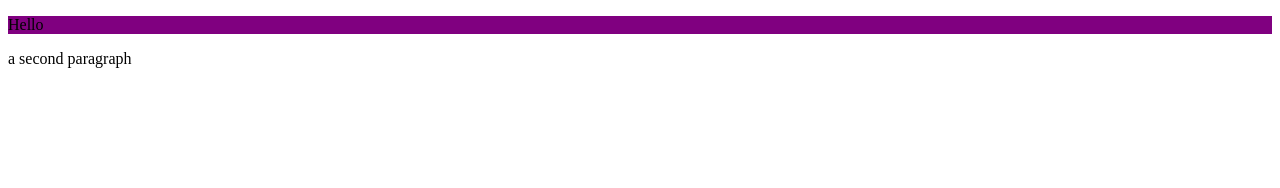
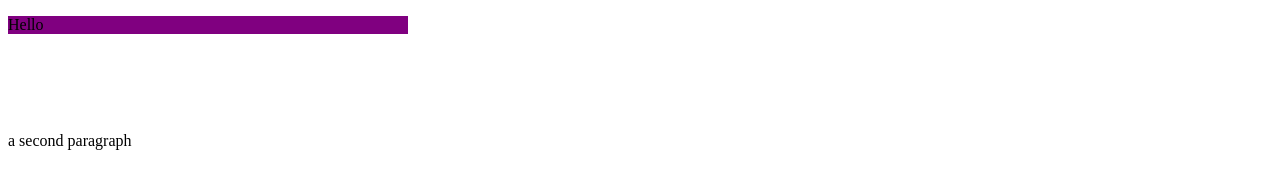
Before and after one commit to uncogito/temp, a plain HTML site: page index.html in a window 1280 px wide. Drawn offline with Linux system fonts and the light colour scheme.

Commit message:
trying to div

```diff
--- a/index.html
+++ b/index.html
@@ -2,9 +2,11 @@
 <html>
 	<head></head>
 		<link href="style.css" rel="stylesheet">
-<title>a title</title>
+		<title>trainosaurus</title>
 	<body>
+		<div id="greetingContainer">
 			<p id="greeting">Hello</p>
+		</div>
 		<p>a second paragraph</p>
 	</body>
 </html>
--- a/style.css
+++ b/style.css
@@ -1 +1,2 @@
-#greeting {background-color: purple; border-color: red;)
+#greetingContainer {width:400px; height:100px}
+#greeting {background-color: purple; border-color: red;}
```
Lines whose indentation alone changed are shown as unchanged.
